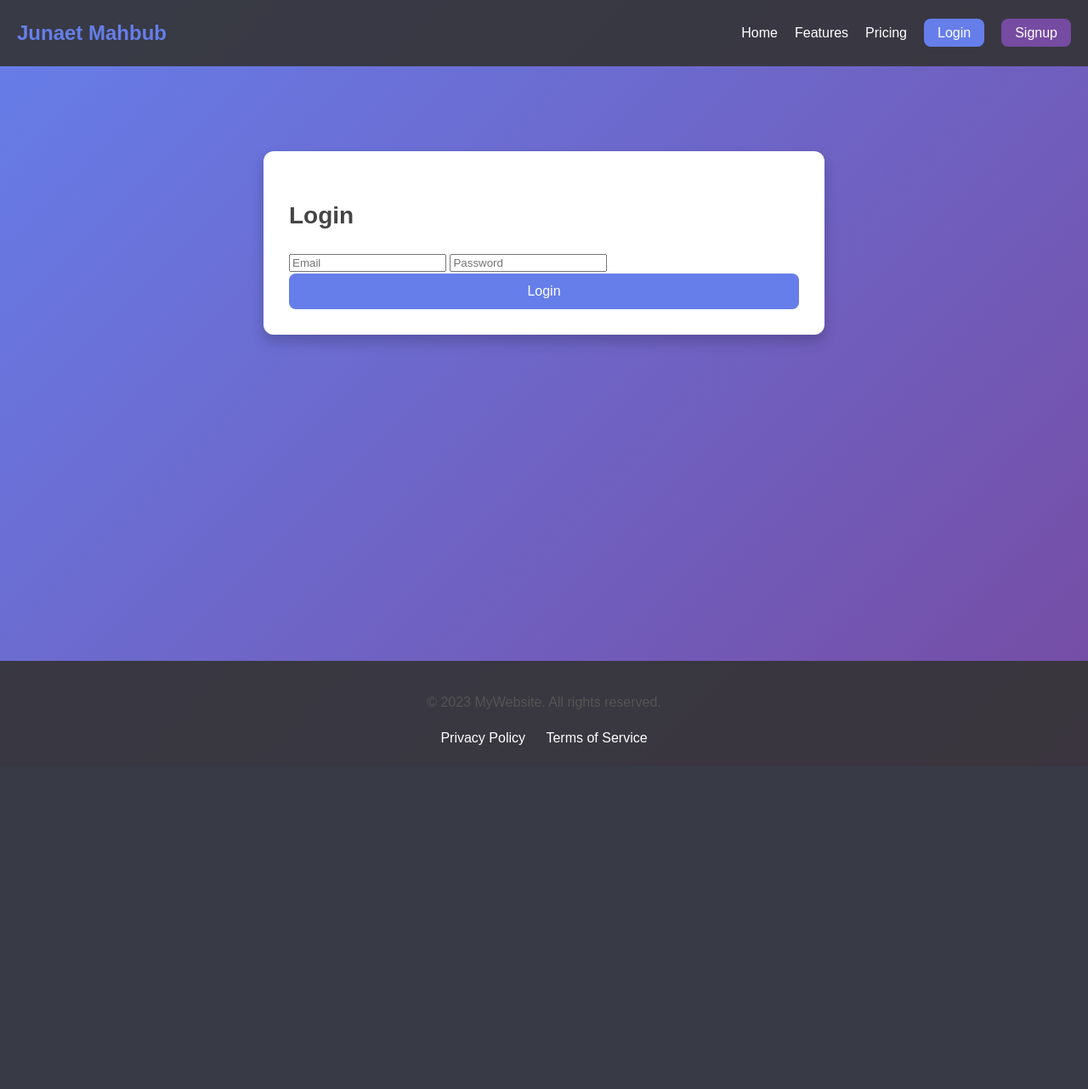
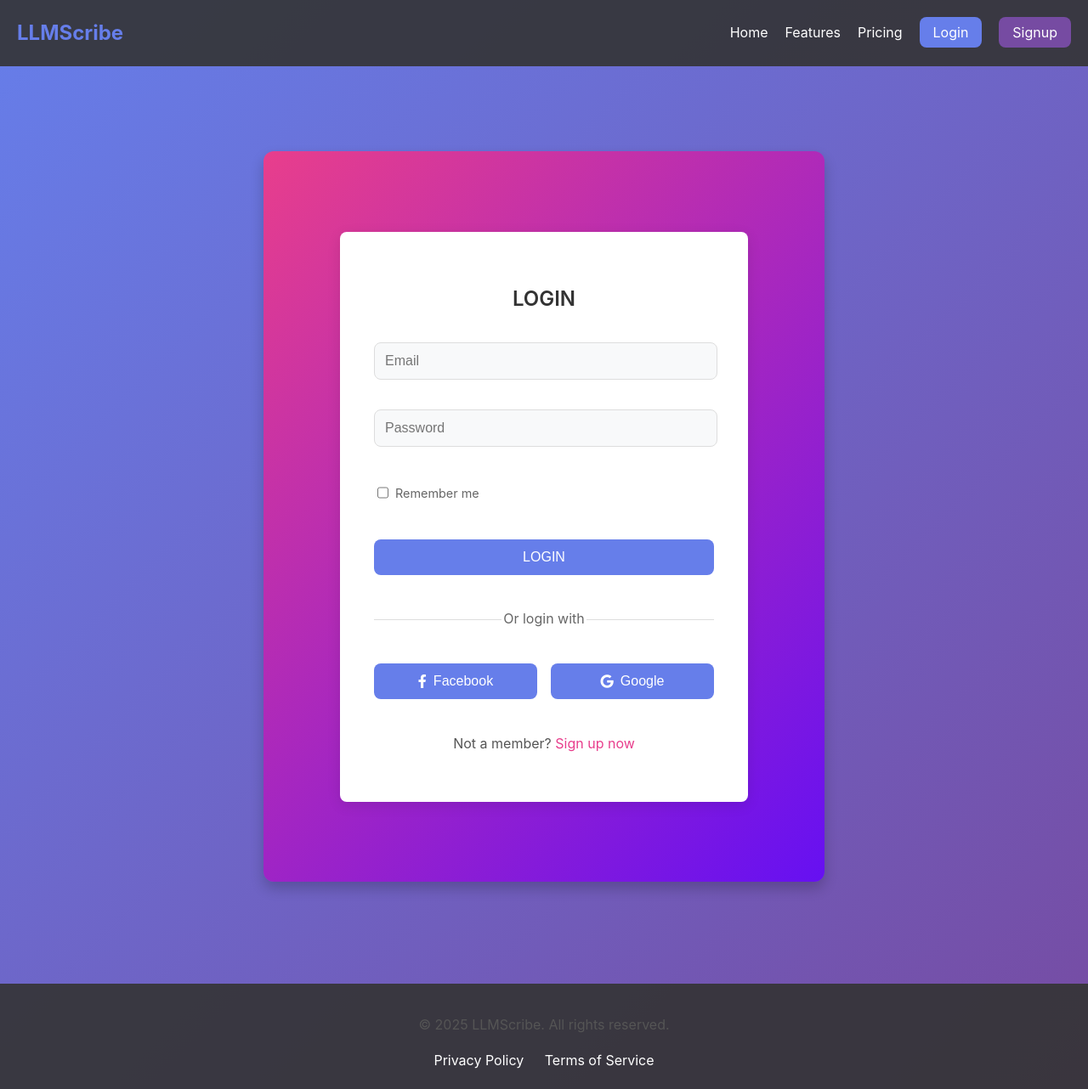
Before and after one commit to Nt-16/LLM, a Flask app: page /login in a window 1280 px wide. Shown: the whole page at 85% size. Before the commit the page ends 877 px from the top, so only its background shows below. Run offline with Flask 3, Linux system fonts and the light colour scheme.

Commit message:
Reworked the look of the homepage, login and sign up page

```diff
--- /dev/null
+++ b/frontend/static/signupLogin.css
@@ -0,0 +1,222 @@
+/* Login and Signup Forms */
+#login-form, #signup-form {
+    display: flex;
+    flex-direction: column;
+    gap: 15px;
+    margin: 0;
+    padding: 0;
+}
+
+#login-form input, #signup-form input {
+    width: calc(100% - 22px);
+    padding: 12px;
+    border: 1px solid #ddd;
+    border-radius: 8px;
+    font-size: 16px;
+    transition: border-color 0.3s ease;
+}
+
+#login-form input:focus, #signup-form input:focus {
+    border-color: #667eea;
+    outline: none;
+}
+
+#login-form button, #signup-form button {
+    width: 100%;
+    padding: 12px;
+    background-color: #667eea;
+    color: #fff;
+    border: none;
+    border-radius: 8px;
+    font-size: 16px;
+    cursor: pointer;
+    transition: background-color 0.3s ease;
+}
+
+#login-form button:hover, #signup-form button:hover {
+    background-color: #5a6fd1;
+    color: #fff !important;
+}
+
+.auth-container {
+    display: flex;
+    justify-content: center;
+    align-items: center;
+    min-height: 100vh;
+    background: linear-gradient(135deg, #e83e8c, #6610f2);
+}
+
+.auth-box {
+    background: white;
+    padding: 2.5rem;
+    border-radius: 8px;
+    box-shadow: 0 4px 16px rgba(0, 0, 0, 0.1);
+    width: 100%;
+    max-width: 400px;
+}
+
+.auth-box h2 {
+    text-align: center;
+    color: #333;
+    font-size: 1.5rem;
+    font-weight: 600;
+    margin-bottom: 2rem;
+}
+
+.auth-subtitle {
+    color: #808495;
+    font-size: 0.875rem;
+    margin-bottom: 2rem;
+}
+
+.form-group {
+    margin-bottom: 1.25rem;
+}
+
+.form-group label {
+    display: block;
+    margin-bottom: 0.375rem;
+    color: #262730;
+    font-size: 0.875rem;
+    font-weight: 400;
+}
+
+.form-group input {
+    width: 100%;
+    padding: 0.875rem;
+    background: #f8f9fa;
+    border: none;
+    border-radius: 4px;
+    font-size: 0.9rem;
+}
+
+.form-group input:focus {
+    border-color: #0068c9;
+    box-shadow: none;
+    outline: none;
+}
+
+.remember-me {
+    display: flex;
+    align-items: center;
+    margin: 0.5rem 0 1.25rem;
+    color: #666;
+    font-size: 0.9rem;
+    user-select: none;
+}
+
+.remember-me label {
+    display: flex;
+    align-items: center;
+    white-space: nowrap;
+    cursor: pointer;
+}
+
+.remember-me input[type="checkbox"] {
+    margin-right: 0.5rem;
+    width: 16px;
+    height: 16px;
+    cursor: pointer;
+}
+
+.auth-button {
+    width: 100%;
+    padding: 0.875rem;
+    background: #e83e8c;
+    color: white;
+    border: none;
+    border-radius: 4px;
+    font-size: 1rem;
+    font-weight: 500;
+    cursor: pointer;
+    transition: background-color 0.2s;
+    margin-top: 0.5rem;
+}
+
+.auth-button:hover {
+    background: #d63384;
+}
+
+.divider {
+    text-align: center;
+    margin: 1.5rem 0;
+    color: #666;
+    position: relative;
+    background: white;
+    padding: 0 15px;
+}
+
+.divider::before,
+.divider::after {
+    content: "";
+    position: absolute;
+    top: 50%;
+    width: calc(50% - 50px);
+    height: 1px;
+    background: #ddd;
+}
+
+.divider::before {
+    left: 0;
+}
+
+.divider::after {
+    right: 0;
+}
+
+.social-login {
+    display: grid;
+    grid-template-columns: 1fr 1fr;
+    gap: 1rem;
+    margin-bottom: 1.5rem;
+}
+
+.social-btn {
+    padding: 0.75rem;
+    border: 1px solid #ddd;
+    border-radius: 4px;
+    background: white;
+    color: #666;
+    font-size: 0.9rem;
+    cursor: pointer;
+    transition: background-color 0.2s;
+    display: flex;
+    align-items: center;
+    justify-content: center;
+}
+
+.social-btn i {
+    margin-right: 0.5rem;
+}
+
+.social-btn.facebook:hover {
+    background: #4267B2;
+    color: white;
+    border-color: #4267B2;
+}
+
+.social-btn.google:hover {
+    background: #DB4437;
+    color: white;
+    border-color: #DB4437;
+}
+
+.auth-footer {
+    text-align: center;
+    color: #666;
+    font-size: 0.9rem;
+}
+
+.auth-footer a {
+    color: #e83e8c;
+    text-decoration: none;
+}
+
+.auth-footer a:hover {
+    text-decoration: underline;
+}
+
+/* Input focus states */
+input:-webkit-autofill {
+    -webkit-box-shadow: 0 0 0 30px white inset;
+}
--- a/frontend/templates/base.html
+++ b/frontend/templates/base.html
@@ -6,6 +6,13 @@
     <title>{% block title %}My Website{% endblock %}</title>
     <link rel="stylesheet" href="{{ url_for('static', filename='styles.css') }}">
     <link rel="stylesheet" href="{{ url_for('static', filename='signupLogin.css') }}">
+    <link rel="stylesheet" href="https://cdnjs.cloudflare.com/ajax/libs/font-awesome/5.15.4/css/all.min.css">
+    <style>
+        body {
+            font-family: -apple-system, BlinkMacSystemFont, "Segoe UI", Roboto, Oxygen-Sans, Ubuntu, Cantarell, "Helvetica Neue", sans-serif;
+            -webkit-font-smoothing: antialiased;
+        }
+    </style>
 </head>
 <body>
     <!-- Include Navbar -->
--- a/frontend/templates/footer.html
+++ b/frontend/templates/footer.html
@@ -1,5 +1,5 @@
 <footer class="footer">
-    <p>&copy; 2023 MyWebsite. All rights reserved.</p>
+    <p>&copy; 2025 LLMScribe. All rights reserved.</p>
     <div class="footer-links">
         <a href="/privacy">Privacy Policy</a>
         <a href="/terms">Terms of Service</a>
--- a/frontend/templates/login.html
+++ b/frontend/templates/login.html
@@ -1,14 +1,39 @@
 {% extends 'base.html' %}
 
-{% block title %}Login - MyWebsite{% endblock %}
+{% block title %}Login - LLMScribe{% endblock %}
 
 {% block content %}
-<div class="container">
-    <h2>Login</h2>
-    <form id="login-form">
-        <input type="email" id="email" placeholder="Email" required />
-        <input type="password" id="password" placeholder="Password" required />
-        <button type="submit">Login</button>
-    </form>
+<div class="container auth-container">
+    <div class="auth-box">
+        <h2>LOGIN</h2>
+        <form id="login-form">
+            <div class="form-group">
+                <input type="email" id="email" placeholder="Email" required />
+            </div>
+            <div class="form-group">
+                <input type="password" id="password" placeholder="Password" required />
+            </div>
+            <div class="remember-me">
+                <label>
+                    <input type="checkbox"> Remember me
+                </label>
+            </div>
+            <button type="submit" class="auth-button">LOGIN</button>
+
+            <div class="divider">Or login with</div>
+
+            <div class="social-login">
+                <button type="button" class="social-btn facebook">
+                    <i class="fab fa-facebook-f"></i> Facebook
+                </button>
+                <button type="button" class="social-btn google">
+                    <i class="fab fa-google"></i> Google
+                </button>
+            </div>
+        </form>
+        <div class="auth-footer">
+            <p>Not a member? <a href="/signup">Sign up now</a></p>
+        </div>
+    </div>
 </div>
 {% endblock %}
--- a/frontend/templates/navbar.html
+++ b/frontend/templates/navbar.html
@@ -1,5 +1,5 @@
 <nav class="navbar">
-    <div class="navbar-brand">Junaet Mahbub</div>
+    <div class="navbar-brand">LLMScribe</div>
     <ul class="navbar-links">
         <li><a href="/">Home</a></li>
         <li><a href="/features">Features</a></li>
```
Also changed, not shown: frontend/static/singupLogin.css (deleted, +0 -37 lines), frontend/templates/index.html (+42 -29 lines), frontend/templates/signup.html (+20 -9 lines).
